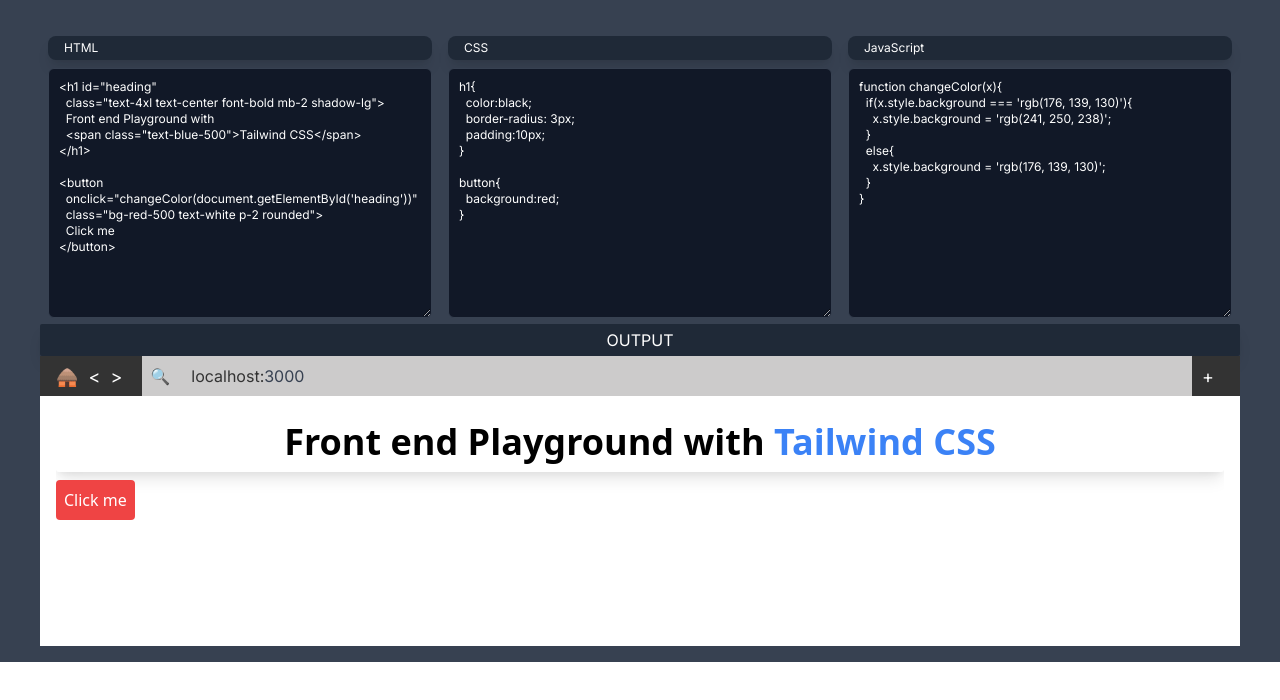
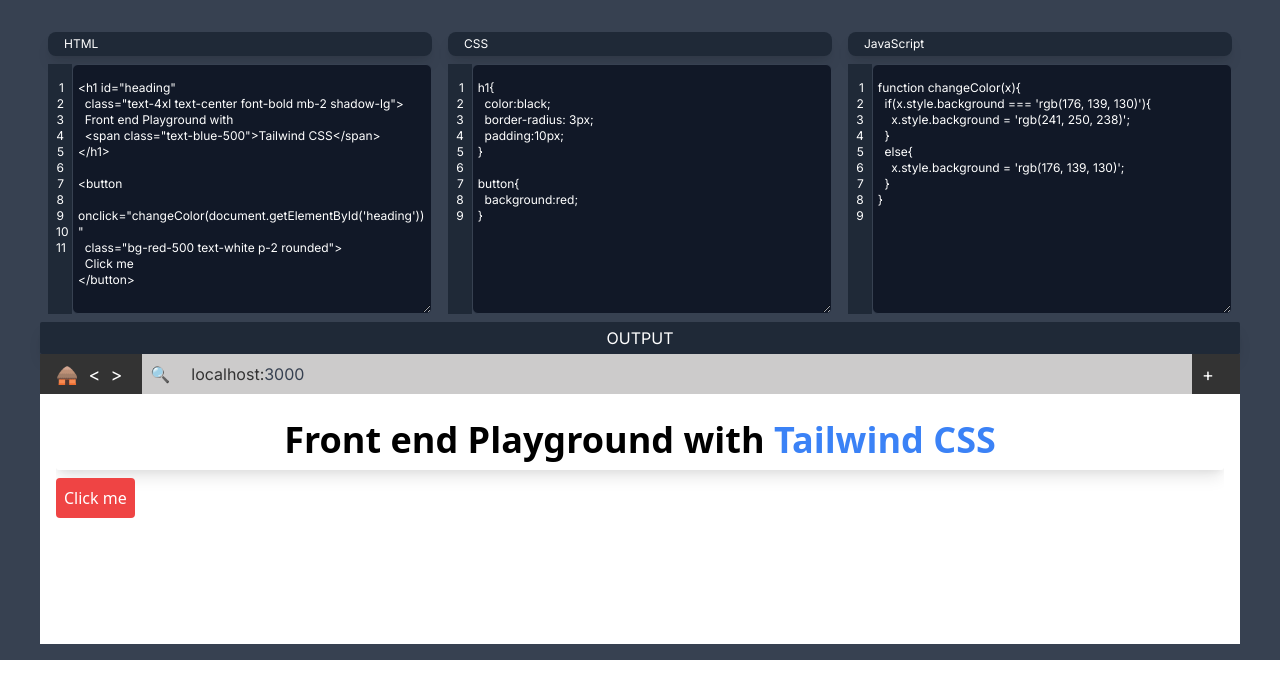
Before and after one commit to Anshdeep-Singh/frontend-playground, a Next.js app: page / in a window 1280 px wide. Shown: the top 700 px of the page. Built offline with nearby package versions, Linux system fonts and the light colour scheme.

Commit message:
added line numbers

```diff
--- a/app/page.tsx
+++ b/app/page.tsx
@@ -1,6 +1,43 @@
 "use client"
 import { useEffect, useState } from "react";
 import ReactDOMServer from "react-dom/server";
+
+interface CodeEditorWithLineNumbersProps {
+  language: string;
+  code: string;
+  onChange: (value: string) => void;
+  onKeyUp: () => void;
+}
+
+const CodeEditorWithLineNumbers: React.FC<CodeEditorWithLineNumbersProps> = ({
+  language,
+  code,
+  onChange,
+  onKeyUp,
+}) => {
+  const lines = code.split("\n");
+
+  return (
+    <div className="relative w-full flex">
+      <div className="w-6 bg-gray-800 text-white p-2 text-right select-none mt-2 pt-4">
+        {lines.map((_, index) => (
+          <div key={index} className="text-xs">
+            {index + 1}
+          </div>
+        ))}
+      </div>
+      <textarea
+        name={`${language}-code`}
+        id={`${language}-code`}
+        className="w-full min-h-[250px] px-[5px] py-[15px] bg-gray-900 text-white mt-2 rounded-md text-xs border border-gray-700 focus:outline-none focus:border-blue-500"
+        value={code}
+        onChange={(e) => onChange(e.target.value)}
+        onKeyUp={onKeyUp}
+      ></textarea>
+    </div>
+  );
+};
+
 
 export default function Home() {
   const [htmlCode, setHtmlCode] = useState(`<h1 id="heading"
@@ -60,43 +97,37 @@
 
   return (
     <div className="flex flex-col bg-gray-700 h-full py-4 w-full">
-<div className="left px-10 pt-5 w-full flex flex-row">
+<div className="left px-10 pt-4 w-full flex flex-row">
   <div className="w-full mx-2">
     <label className="text-white text-xs shadow-lg rounded-lg bg-gray-800 px-4 py-1 block">HTML</label>
-    <textarea
-      name="html-code"
-      id="html-code"
-      className="w-full min-h-[250px] px-[10px] py-[10px] bg-gray-900 text-white mt-2 rounded-md text-xs border border-gray-700 focus:outline-none focus:border-blue-500"
-      value={htmlCode}
-      onChange={(e) => setHtmlCode(e.target.value)}
-      onKeyUp={() => handleOutput()}
-    ></textarea>
+    <CodeEditorWithLineNumbers
+            language="html"
+            code={htmlCode}
+            onChange={(value) => setHtmlCode(value)}
+            onKeyUp={handleOutput}
+          />
   </div>
   <div className="w-full mx-2">
     <label className="text-white text-xs shadow-lg rounded-lg bg-gray-800 px-4 py-1 block">CSS</label>
-    <textarea
-      name="css-code"
-      id="css-code"
-      className="w-full min-h-[250px] px-[10px] py-[10px] bg-gray-900 text-white mt-2 rounded-md text-xs border border-gray-700 focus:outline-none focus:border-blue-500"
-      value={cssCode}
-      onChange={(e) => setCssCode(e.target.value)}
-      onKeyUp={() => handleOutput()}
-    ></textarea>
+    <CodeEditorWithLineNumbers
+            language="css"
+            code={cssCode}
+            onChange={(value) => setCssCode(value)}
+            onKeyUp={handleOutput}
+          />
   </div>
   <div className="w-full mx-2">
     <label className="text-white text-xs shadow-lg rounded-lg bg-gray-800 px-4 py-1 block">JavaScript</label>
-    <textarea
-      name="js-code"
-      id="js-code"
-      className="w-full min-h-[250px] px-[10px] py-[10px] bg-gray-900 text-white mt-2 rounded-md text-xs border border-gray-700 focus:outline-none focus:border-blue-500"
-      value={jsCode}
-      onChange={(e) => setJsCode(e.target.value)}
-      onKeyUp={() => handleOutput()}
-    ></textarea>
+    <CodeEditorWithLineNumbers
+            language="js"
+            code={jsCode}
+            onChange={(value) => setJsCode(value)}
+            onKeyUp={() => handleOutput()}
+          />
   </div>
 </div>
 
-      <div className="flex flex-col right px-10 w-full">
+      <div className="flex flex-col right px-10 w-full mt-2">
         <label className="text-white text-md shadow-lg rounded-sm bg-gray-800 px-4 py-1 text-center uppercase">Output</label>
         <div id="topbar">
           <div id="icons">
```
